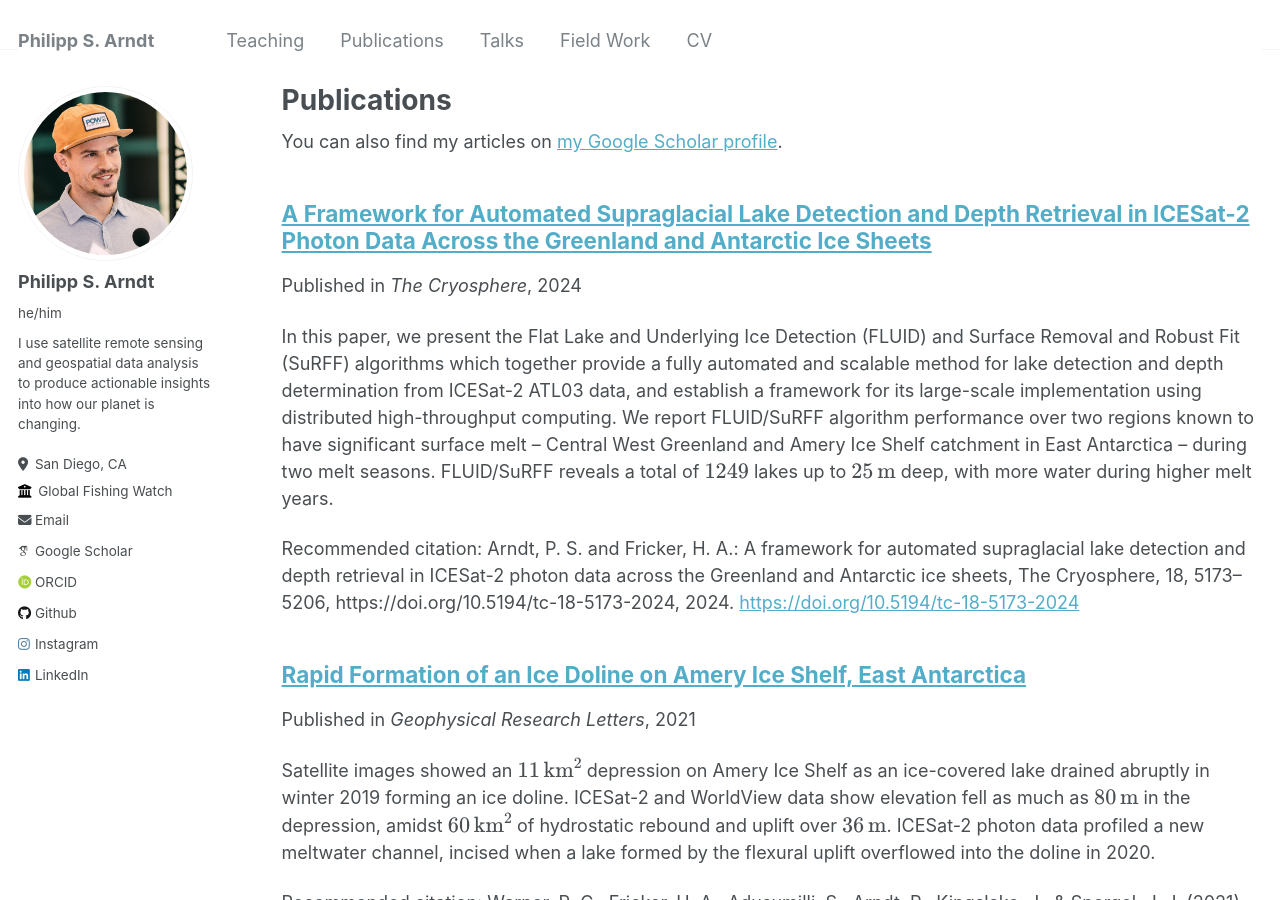
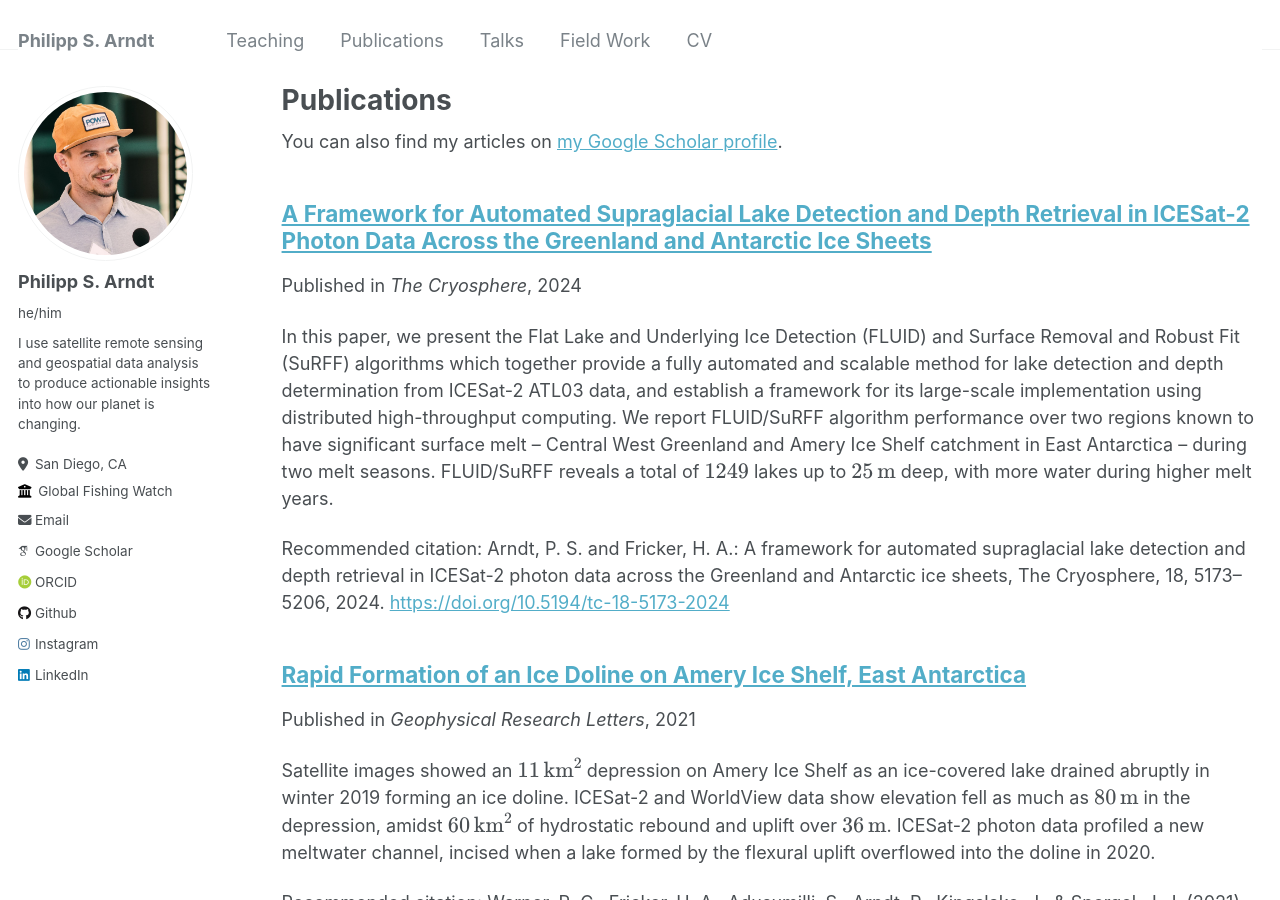
Before and after one commit to fliphilipp/fliphilipp.github.io, a Jekyll site: the page built from _pages/publications.md, in a window 1280 px wide and 900 px high. Built offline with Jekyll 4.4.1, drawn with Linux system fonts in a browser that asks for light colours; some web fonts are replaced; some of the changed lines change nothing that is shown.

Commit message:
Update 2024-FLUIDSuRRF.md

```diff
--- a/_publications/2024-FLUIDSuRRF.md
+++ b/_publications/2024-FLUIDSuRRF.md
@@ -6,7 +6,7 @@ excerpt: 'In this paper, we present the Flat Lake and Underlying Ice Detection (
 date: 2024-04-03
 venue: 'The Cryosphere'
 paperurl: 'https://doi.org/10.5194/tc-18-5173-2024'
-citation: 'Arndt, P. S. and Fricker, H. A.: A framework for automated supraglacial lake detection and depth retrieval in ICESat-2 photon data across the Greenland and Antarctic ice sheets, The Cryosphere, 18, 5173–5206, https://doi.org/10.5194/tc-18-5173-2024, 2024.'
+citation: 'Arndt, P. S. and Fricker, H. A.: A framework for automated supraglacial lake detection and depth retrieval in ICESat-2 photon data across the Greenland and Antarctic ice sheets, The Cryosphere, 18, 5173–5206, 2024.'
 og_image: FLUIDSuRRF-result-maps.jpg
 ---
 
```
